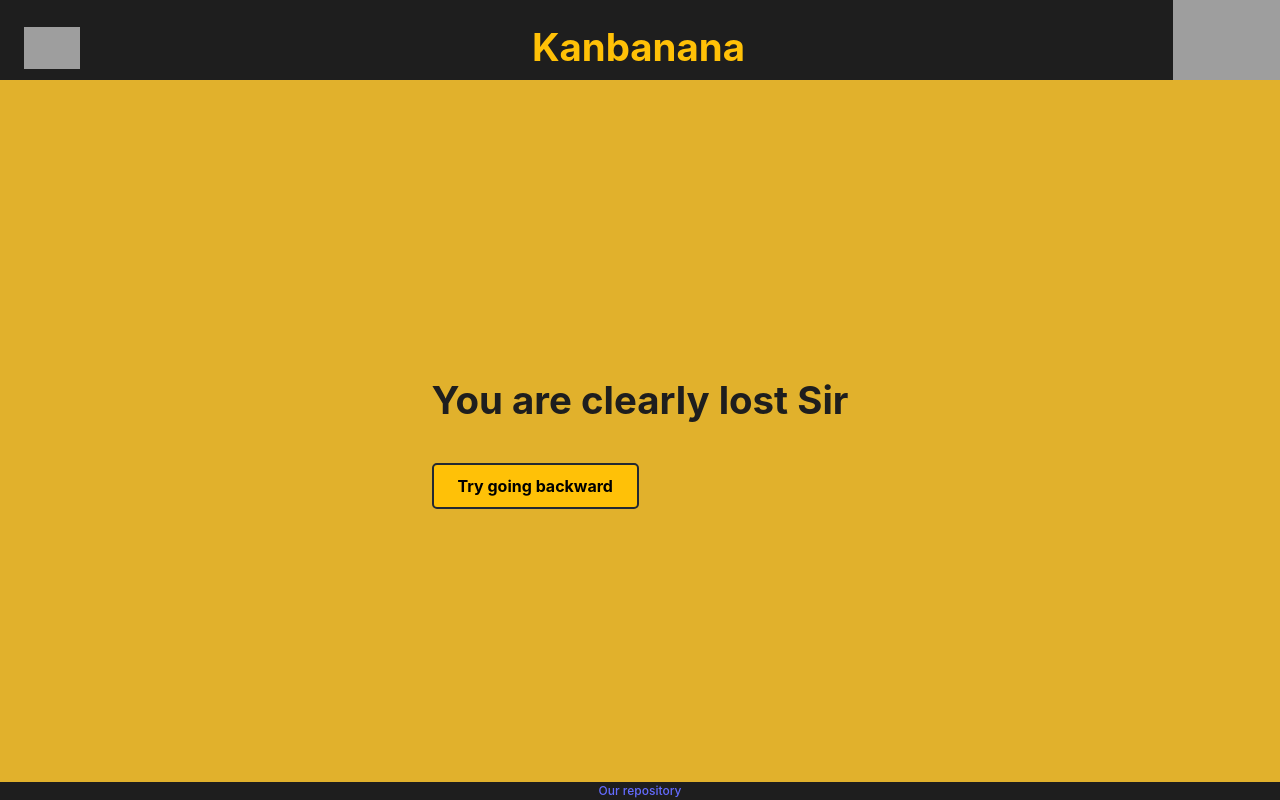
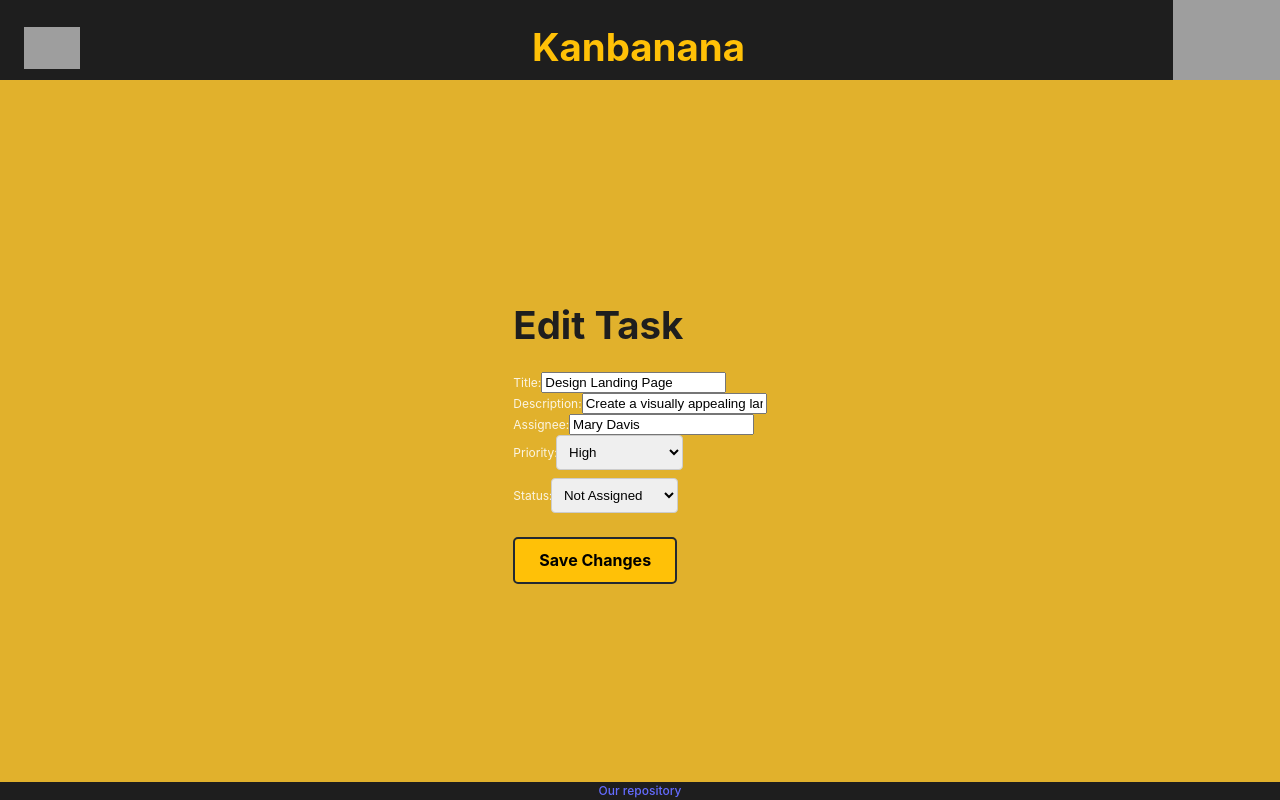
Before and after one commit to aoge2716/Kanban-Board-App, a React (Vite) app in the folder kanBan/: page /edit/1 in a window 1280 px wide. Built offline with nearby package versions, Linux system fonts and the light colour scheme; grey boxes are pictures that could not be loaded.

Commit message:
Repaired the add button and added the edit function

```diff
--- a/kanBan/src/App.jsx
+++ b/kanBan/src/App.jsx
@@ -2,6 +2,9 @@ import Sidebar from "./component/SideBar.jsx";
 import Navbar from "./component/Navbar.jsx";
 import Footer from "./component/Footer.jsx";
 import Home from "./component/Home.jsx";
+import EditTask from "./component/EditTask";
+
+
 import TaskDetail from "./pages/TaskDetail.jsx";
 
 import ErrorPage from "./pages/ErrorPage.jsx";
@@ -20,47 +23,57 @@ function App() {
   const [tasksToDisplay, setTasksToDisplay] = useState(tasksArr);
   const [isSidebarOpen, setIsSidebarOpen] = useState(false);
 
-  const toggleSidebar = ()=>{
+  const toggleSidebar = () => {
     setIsSidebarOpen(!isSidebarOpen);
-  }
+  };
 
   const removeTask = (taskId) => {
     const newTasks = tasksToDisplay.filter((el) => el.id !== taskId);
     setTasksToDisplay(newTasks);
   };
 
+  // Function to update a task
+  const updateTask = (taskId, updatedTask) => {
+    const newTasks = tasksToDisplay.map((task) =>
+      task.id === taskId ? { ...task, ...updatedTask } : task
+    );
+    setTasksToDisplay(newTasks);
+  };
+
   return (
-    <div id="app-container" className={`${isSidebarOpen ? "sidebar-open": ""}`}>
-
+    <div id="app-container" className={`${isSidebarOpen ? "sidebar-open" : ""}`}>
       <Sidebar isOpen={isSidebarOpen} toggleSidebar={toggleSidebar} />
 
       <div id="main-section">
-        <Navbar toggleSidebar={toggleSidebar}/>
+        <Navbar toggleSidebar={toggleSidebar} />
         <div id="main-content" className="center-content">
           <Routes>
-            <Route path="/" element={<Home
-              taskArr={tasksToDisplay}
-              callbackRemoveTask={removeTask}
-              setNewTask={setTasksToDisplay}
-              />}
+            <Route
+              path="/"
+              element={<Home taskArr={tasksToDisplay} callbackRemoveTask={removeTask} setNewTask={setTasksToDisplay} />}
             />
-            <Route path="/tasks/:taskId" element={<TaskDetail taskArr={tasksToDisplay} />} />
+            <Route
+              path="/tasks/:taskId"
+              element={<TaskDetail taskArr={tasksToDisplay} />}
+            />
             <Route path="*" element={<ErrorPage />} />
             <Route path="/About" element={<AboutPage />} />
             <Route path="/AddNewTask" element={<AddNewTaskPage setNewTask={setTasksToDisplay} />} />
-            <Route path="/CurrentTasks" element={<ShowTasks taskArr={tasksToDisplay} callbackRemoveTask={removeTask} />} />
+            <Route
+              path="/CurrentTasks"
+              element={<ShowTasks taskArr={tasksToDisplay} callbackRemoveTask={removeTask} />}
+            />
+            <Route
+              path="/edit/:taskId"
+              element={<EditTask taskArr={tasksToDisplay} updateTask={updateTask} />}
+            />
           </Routes>
         </div>
 
         <Footer />
       </div>
-
-
-
-
     </div>
   );
-
 }
 
 export default App;
--- a/kanBan/src/component/AddNewTask.jsx
+++ b/kanBan/src/component/AddNewTask.jsx
@@ -20,9 +20,10 @@ export default function AddNewTask({ setNewTask }) {
       [name]: type === "checkbox"? checked: value
     }));
 
-    // raise error for when due date is earlier than created date
     if (name === "dueDate" && formData.createdDate){
-      if(value < formData.createdDate){
+      const createdDate = new Date(formData.createdDate);
+      const dueDate = new Date(value);
+      if(dueDate  < createdDate){
         event.target.setCustomValidity("Due Date cannot be earlier than created Date");
       } else{
         event.target.setCustomValidity("");
--- /dev/null
+++ b/kanBan/src/component/EditTask.jsx
@@ -0,0 +1,97 @@
+import { useParams, useNavigate } from "react-router-dom";
+import { useState } from "react";
+
+export default function EditTask(props) {
+  const { taskId } = useParams();
+  const navigate = useNavigate();
+
+
+  const task = props.taskArr.find((task) => task.id === taskId);
+
+  if (!task) {
+    navigate("/");
+  }
+
+  const [updatedTask, setUpdatedTask] = useState({
+    title: task.title,
+    description: task.description,
+    assignee: task.assignee,
+    priority: task.priority,
+    createdDate: task.createdDate,
+    status: task.status,
+  });
+
+  const handleChange = (e) => {
+    const { name, value } = e.target;
+    setUpdatedTask({
+      ...updatedTask,
+      [name]: value,
+    });
+  };
+
+  const handleSubmit = (e) => {
+    e.preventDefault();
+    props.updateTask(taskId, updatedTask);
+    navigate(`/tasks/${taskId}`);
+  };
+
+  return (
+    <div>
+      <h1>Edit Task</h1>
+      <form onSubmit={handleSubmit}>
+        <label>Title:</label>
+        <input
+          type="text"
+          name="title"
+          value={updatedTask.title}
+          onChange={handleChange}
+        />
+        <br />
+
+        <label>Description:</label>
+        <input
+          type="text"
+          name="description"
+          value={updatedTask.description}
+          onChange={handleChange}
+        />
+        <br />
+
+        <label>Assignee:</label>
+        <input
+          type="text"
+          name="assignee"
+          value={updatedTask.assignee}
+          onChange={handleChange}
+        />
+        <br />
+
+        <label>Priority:</label>
+        <select
+          name="priority"
+          value={updatedTask.priority}
+          onChange={handleChange}
+        >
+          <option value="High">High</option>
+          <option value="Medium">Medium</option>
+          <option value="Low">Low</option>
+        </select>
+        <br />
+
+        <label>Status:</label>
+        <select
+          name="status"
+          value={updatedTask.status}
+          onChange={handleChange}
+        >
+          <option value="Not Assigned">Not Assigned</option>
+          <option value="In Progress">In Progress</option>
+          <option value="Completed">Completed</option>
+        </select>
+        <br />
+
+        <button type="submit">Save Changes</button>
+      </form>
+    </div>
+  );
+}
--- a/kanBan/src/component/Home.jsx
+++ b/kanBan/src/component/Home.jsx
@@ -1,6 +1,7 @@
 import { Link } from "react-router-dom";
 import AddNewTask from "./AddNewTask.jsx";
 import ShowTasks from "./ShowTask.jsx";
+
 
 export default function Home({ taskArr, callbackRemoveTask, setNewTask }) {
   return (
```
